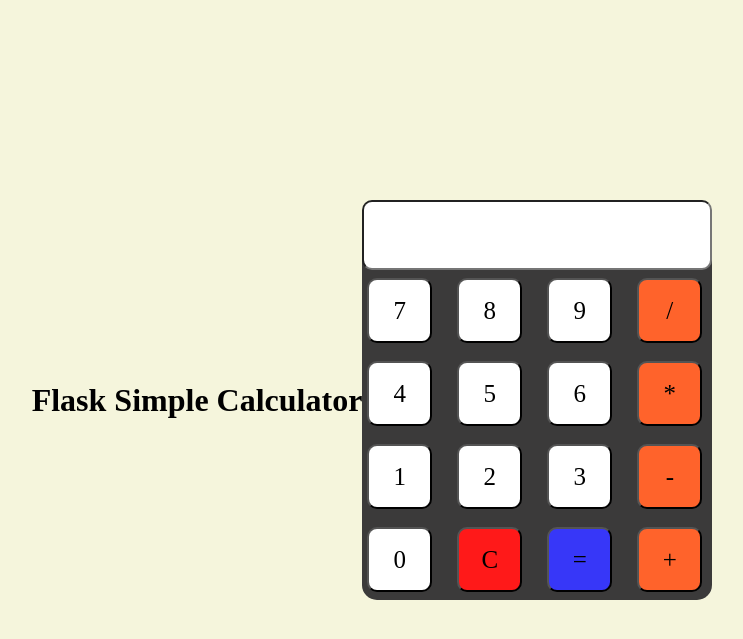
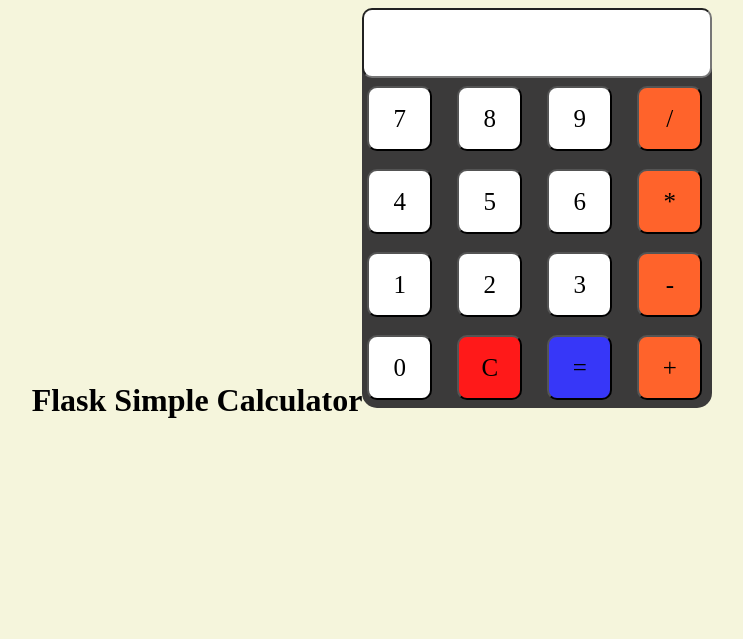
Before and after one commit to imra-hue/calculator_app, a Flask app: page / in a window 1280 px wide. Shown: the top 639 px of the page, without its empty margins (268-1011 px from the left). Run offline with Flask 3, Linux system fonts and the light colour scheme.

Commit message:
fix railway port

```diff
--- a/static/style.css
+++ b/static/style.css
@@ -24,6 +24,7 @@ body{
     width: 350px;
     background-color:rgb(59, 58, 58);
     border-radius: 15px;
+    margin-bottom: 30%;
 }
 
 #display{
```
